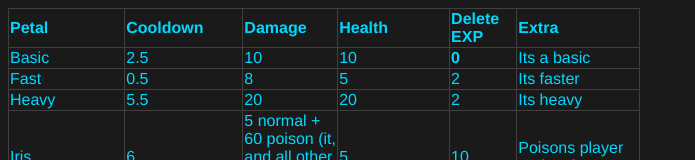
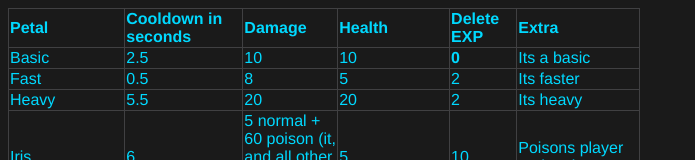
Before and after one commit to Dreadtristan/Florr.io-build-maker, a plain HTML site: page chart.html in a window 1280 px wide. Shown: the top 160 px of the page, without its empty margins (0-695 px from the left). Drawn offline with Linux system fonts and the light colour scheme.

Commit message:
Update chart.html

```diff
--- a/chart.html
+++ b/chart.html
@@ -11,7 +11,7 @@
     <tbody><tr>
     <th style="width: 5%">Petal
     </th>
-    <th style="width: 7%;">Cooldown
+    <th style="width: 7%;">Cooldown in seconds
     </th>
     <th style="width: 5%;">Damage
     </th>
```
